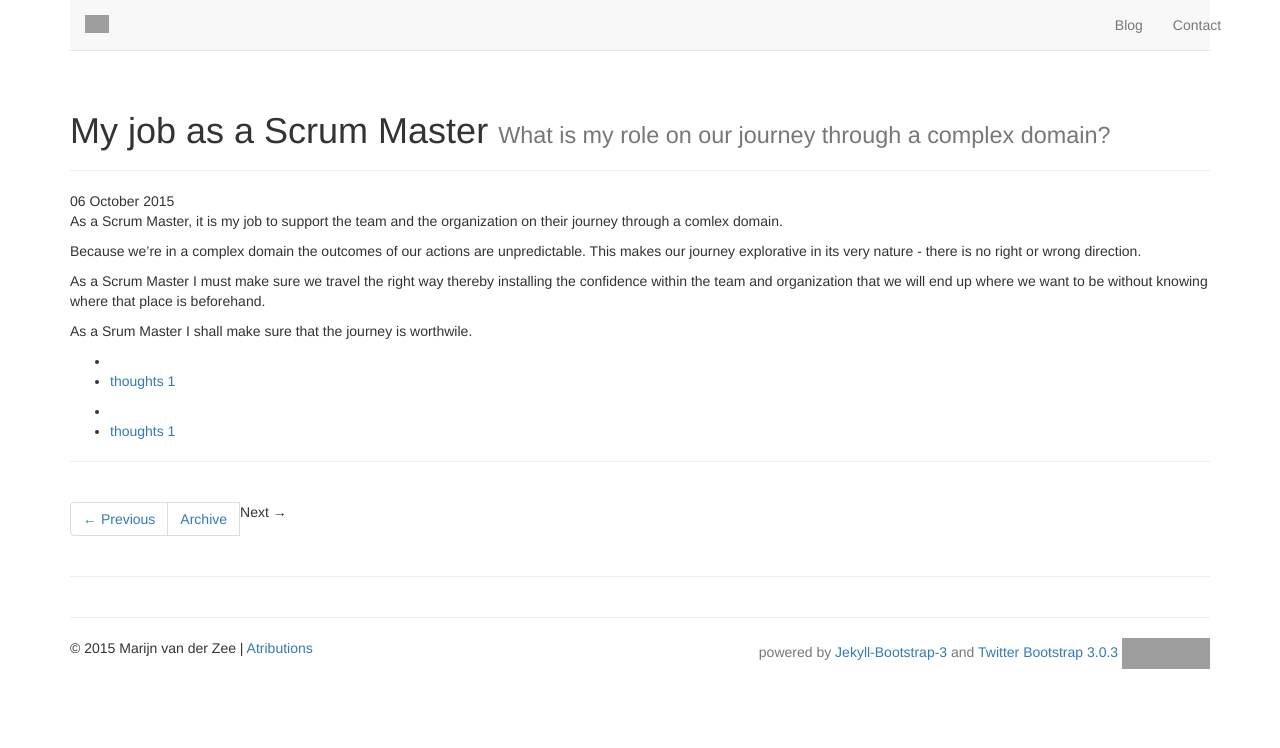
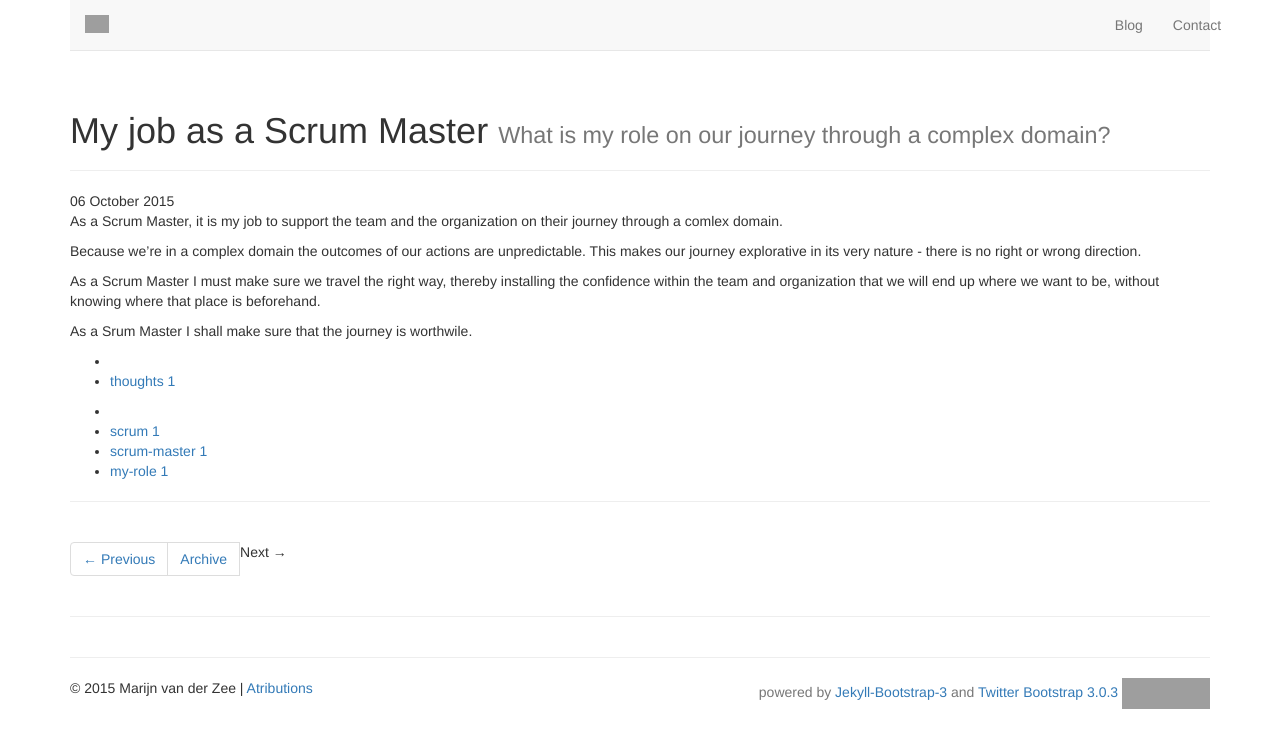
Before and after one commit to serraict/serraict.github.io, a Jekyll site: the page built from _posts/thoughts/2015-10-06-scrum-master-journey.md, in a window 1280 px wide. Shown: the top 748 px of the page. Built offline with Jekyll 4.4.1, drawn with Linux system fonts in a browser that asks for light colours; nearby versions of some CDN libraries; library files that are not in the unit come from our copies; Markdown is read by kramdown in place of the engine named in the settings; grey boxes are pictures that could not be loaded.

Commit message:
Tags and punctuation

```diff
--- a/_posts/thoughts/2015-10-06-scrum-master-journey.md
+++ b/_posts/thoughts/2015-10-06-scrum-master-journey.md
@@ -2,7 +2,7 @@
 layout: post
 category : thoughts
 tagline: "What is my role on our journey through a complex domain?"
-tags : [thoughts]
+tags : [scrum, scrum-master, my-role]
 title: My job as a Scrum Master
 ---
 {% include JB/setup %}
@@ -16,9 +16,9 @@ the outcomes of our actions are unpredictable.
 This makes our journey explorative in its very nature -
 there is no right or wrong direction.
 
-As a Scrum Master I must make sure we travel the right way
+As a Scrum Master I must make sure we travel the right way,
 thereby installing the confidence within the team and organization
-that we will end up where we want to be
+that we will end up where we want to be,
 without knowing where that place is beforehand.
 
 As a Srum Master I shall make sure that the journey is worthwile.
```
